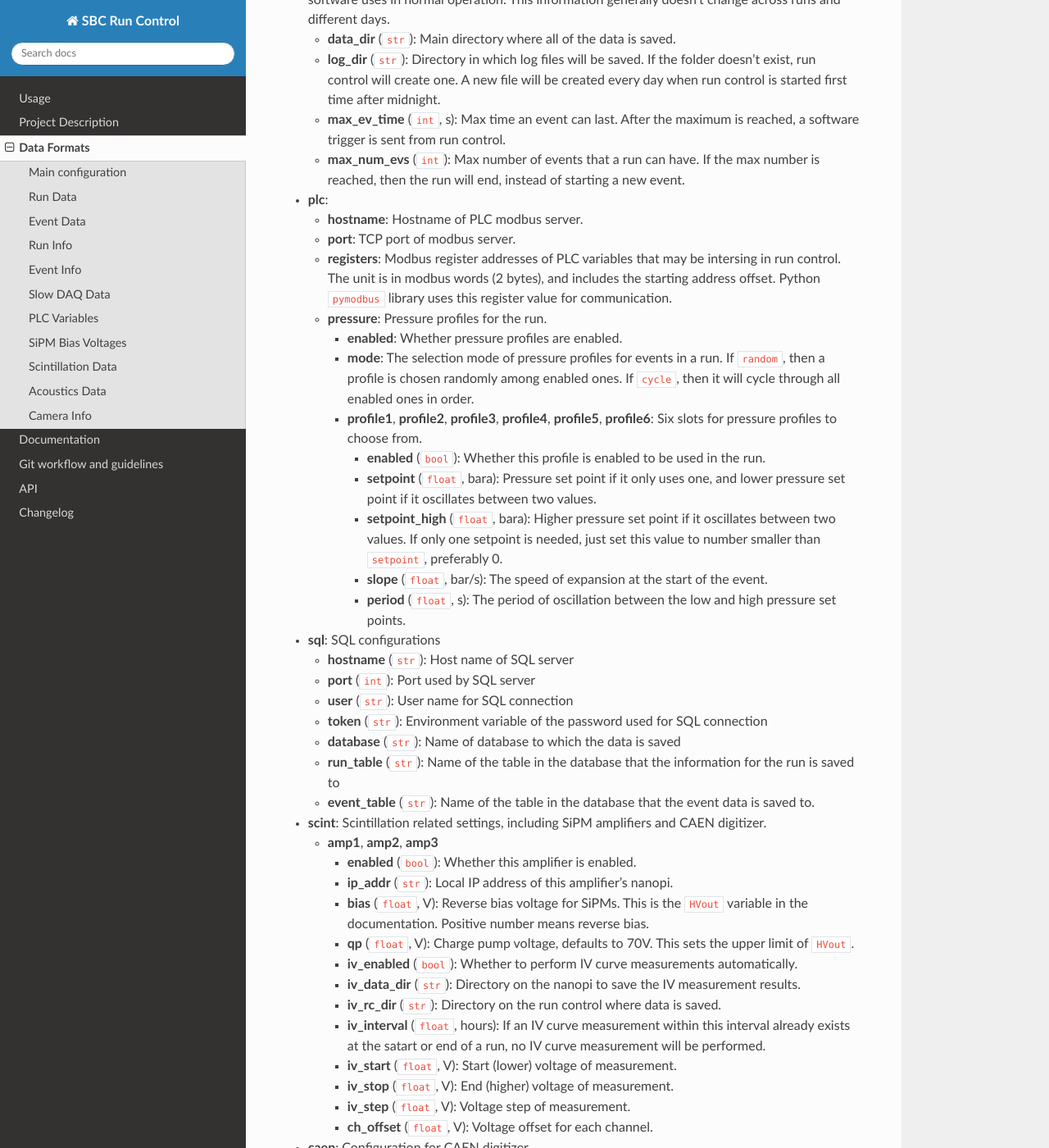
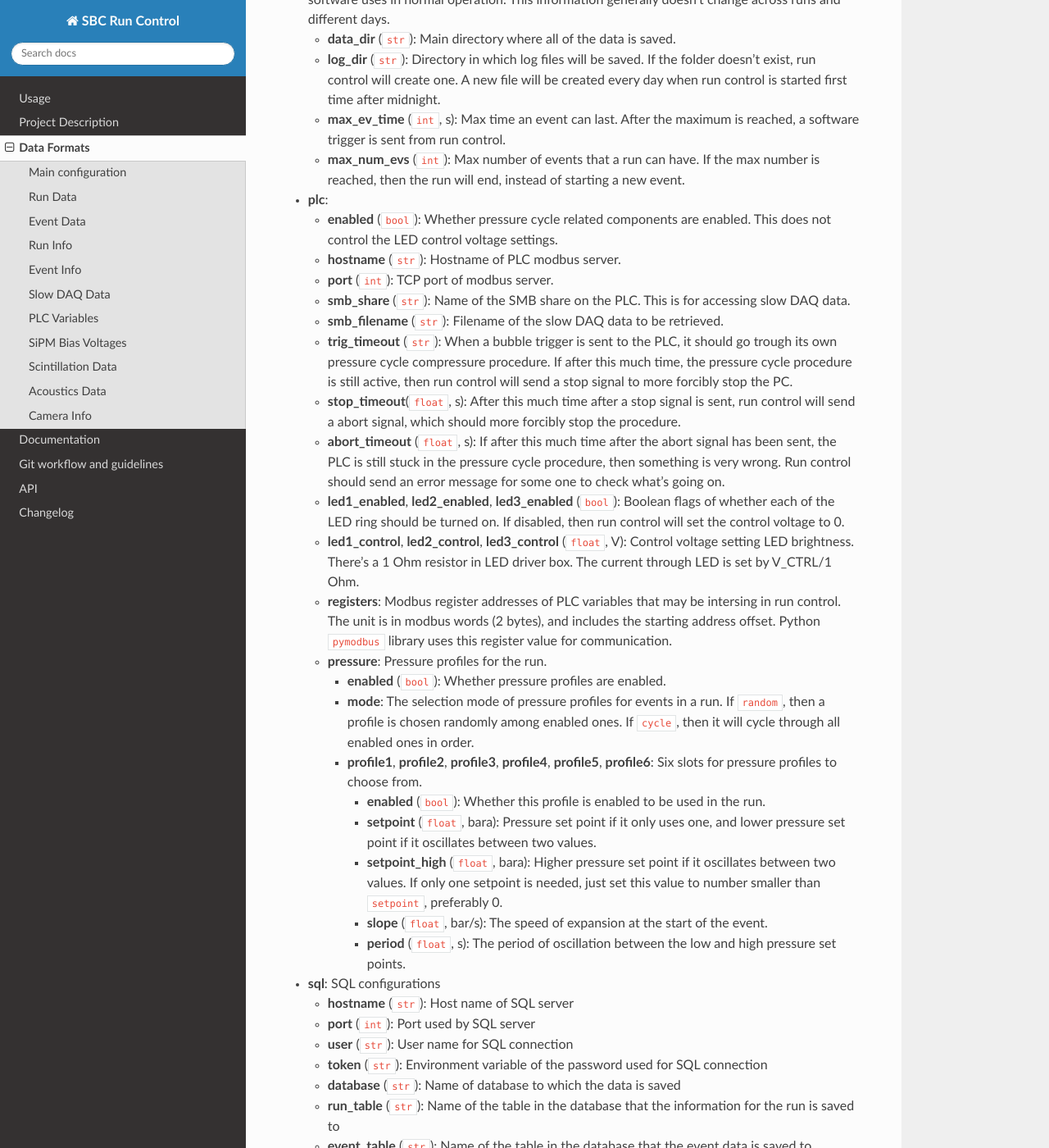
Before and after one commit to SBC-Collaboration/SBC-RunControl, a Sphinx documentation site: the page built from docs/data_format.md, in a window 1280 px wide and 1400 px high, scrolled down 589 px. Shown: the whole window at 82% size. Built offline with Sphinx 7.4.7 and the Read the Docs theme 3.1.0, drawn with Linux system fonts in a browser that asks for light colours.

Commit message:
Update documentation on PLC and LED settings.

```diff
--- a/docs/data_format.md
+++ b/docs/data_format.md
@@ -12,11 +12,19 @@ The data structure is:
   - **max_ev_time** (`int`, s): Max time an event can last. After the maximum is reached, a software trigger is sent from run control.
   - **max_num_evs** (`int`): Max number of events that a run can have. If the max number is reached, then the run will end, instead of starting a new event.
 - **plc**:
-  - **hostname**: Hostname of PLC modbus server.
-  - **port**: TCP port of modbus server.
+  - **enabled** (`bool`): Whether pressure cycle related components are enabled. This does not control the LED control voltage settings.
+  - **hostname** (`str`): Hostname of PLC modbus server.
+  - **port** (`int`): TCP port of modbus server.
+  - **smb_share** (`str`): Name of the SMB share on the PLC. This is for accessing slow DAQ data.
+  - **smb_filename** (`str`): Filename of the slow DAQ data to be retrieved.
+  - **trig_timeout** (`str`): When a bubble trigger is sent to the PLC, it should go trough its own pressure cycle compressure procedure. If after this much time, the pressure cycle procedure is still active, then run control will send a stop signal to more forcibly stop the PC.
+  - **stop_timeout**(`float`, s): After this much time after a stop signal is sent, run control will send a abort signal, which should more forcibly stop the procedure.
+  - **abort_timeout** (`float`, s): If after this much time after the abort signal has been sent, the PLC is still stuck in the pressure cycle procedure, then something is very wrong. Run control should send an error message for some one to check what's going on.
+  - **led1_enabled**, **led2_enabled**, **led3_enabled** (`bool`): Boolean flags of whether each of the LED ring should be turned on. If disabled, then run control will set the control voltage to 0.
+  - **led1_control**, **led2_control**, **led3_control** (`float`, V): Control voltage setting LED brightness. There's a 1 Ohm resistor in LED driver box. The current through LED is set by V_CTRL/1 Ohm.
   - **registers**: Modbus register addresses of PLC variables that may be intersing in run control. The unit is in modbus words (2 bytes), and includes the starting address offset. Python `pymodbus` library uses this register value for communication.
   - **pressure**: Pressure profiles for the run.
-    - **enabled**: Whether pressure profiles are enabled.
+    - **enabled** (`bool`): Whether pressure profiles are enabled.
     - **mode**: The selection mode of pressure profiles for events in a run. If `random`, then a profile is chosen randomly among enabled ones. If `cycle`, then it will cycle through all enabled ones in order.
     - **profile1**, **profile2**, **profile3**, **profile4**, **profile5**, **profile6**: Six slots for pressure profiles to choose from.
       - **enabled** (`bool`): Whether this profile is enabled to be used in the run.
```
